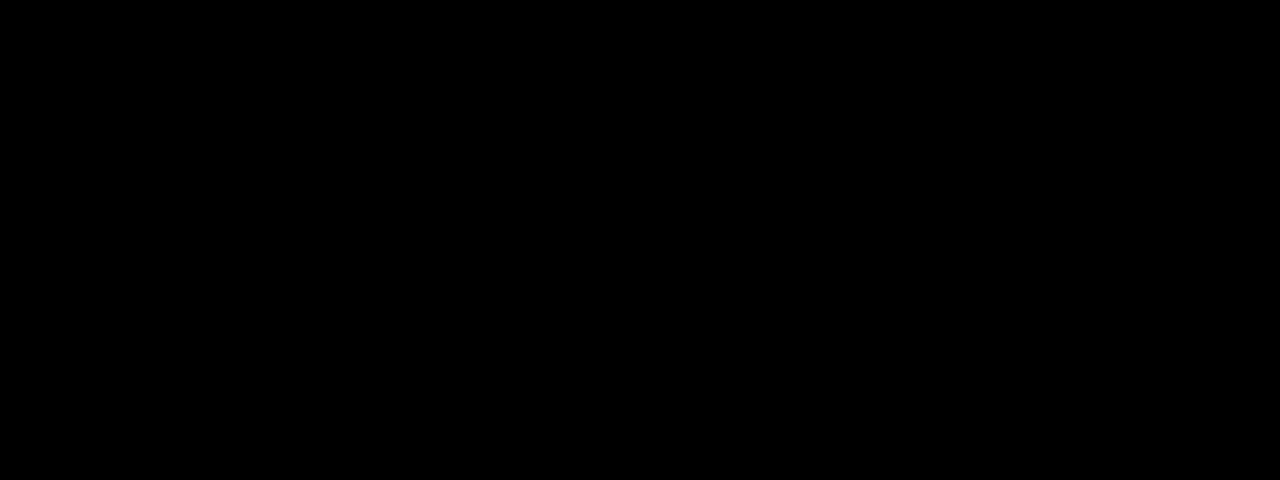
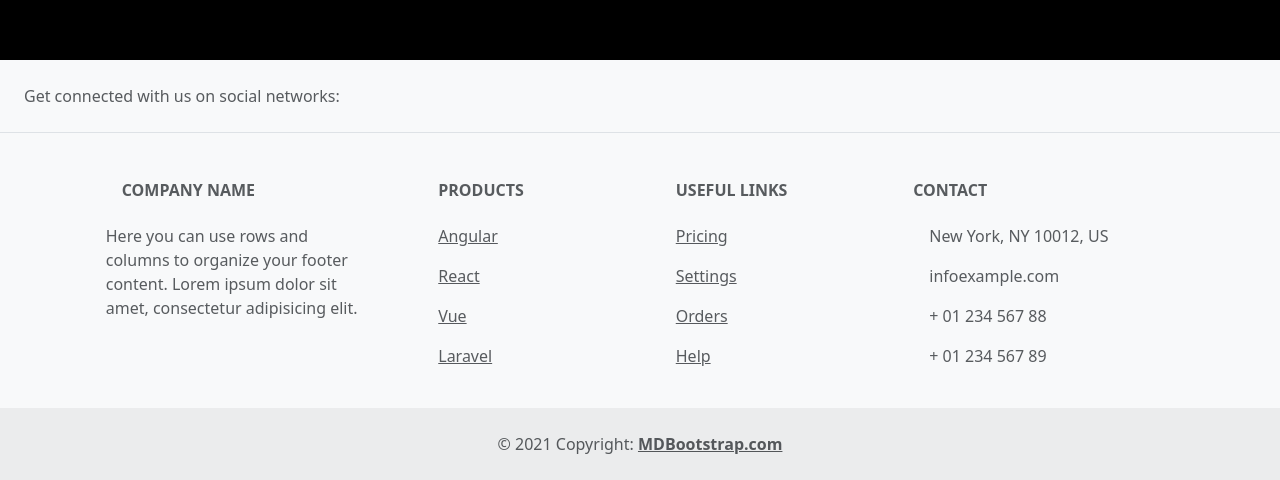
Before and after one commit to DracFiendMG/portfolio-angular, an Angular app: page / in a window 1280 px wide. Shown: the part 822-1302 px from the top of the page. Before the commit the page ends 800 px from the top, so only its background shows below. Built offline with nearby package versions, Linux system fonts and the light colour scheme.

Commit message:
rendering footer on the bottom of the page

```diff
--- a/src/app/app.component.css
+++ b/src/app/app.component.css
@@ -1,3 +1,6 @@
 .body-con {
     max-width: 1700px;
+    min-height: 100vh;
+    display: flex;
+    flex-direction: column;
 }
--- a/src/app/app.component.html
+++ b/src/app/app.component.html
@@ -12,3 +12,4 @@
     <app-pages *ngIf="loadedTab === 'pages'"></app-pages>
     <app-timeline *ngIf="loadedTab === 'experience'"></app-timeline>
 </div>
+<app-footer></app-footer>
--- a/src/app/app.component.ts
+++ b/src/app/app.component.ts
@@ -5,6 +5,7 @@
 import { ProjectsComponent } from "./projects/projects.component";
 import { TimelineComponent } from "./timeline/timeline.component";
 import { PagesComponent } from "./pages/pages.component";
+import { FooterComponent } from "./footer/footer.component";
 
 @Component({
     selector: 'app-root',
@@ -14,7 +15,10 @@
     imports: [CommonModule,
         RouterOutlet,
         HeaderComponent,
-        ProjectsComponent, TimelineComponent, PagesComponent]
+        ProjectsComponent,
+        TimelineComponent,
+        PagesComponent,
+        FooterComponent]
 })
 export class AppComponent {
   title = 'portfolio-angular';
--- a/src/app/footer/footer.component.html
+++ b/src/app/footer/footer.component.html
@@ -1 +1,93 @@
-<p>footer works!</p>
+<footer class="text-center text-lg-start bg-body-tertiary text-muted">
+    <section class="d-flex justify-content-center justify-content-lg-between p-4 border-bottom">
+      <div class="me-5 d-none d-lg-block">
+        <span>Get connected with us on social networks:</span>
+      </div>
+      <div>
+        <a href="" class="me-4 text-reset">
+          <i class="fab fa-facebook-f"></i>
+        </a>
+        <a href="" class="me-4 text-reset">
+          <i class="fab fa-twitter"></i>
+        </a>
+        <a href="" class="me-4 text-reset">
+          <i class="fab fa-google"></i>
+        </a>
+        <a href="" class="me-4 text-reset">
+          <i class="fab fa-instagram"></i>
+        </a>
+        <a href="" class="me-4 text-reset">
+          <i class="fab fa-linkedin"></i>
+        </a>
+        <a href="" class="me-4 text-reset">
+          <i class="fab fa-github"></i>
+        </a>
+      </div>
+    </section>
+    <section class="">
+      <div class="container text-center text-md-start mt-5">
+        <div class="row mt-3">
+          <div class="col-md-3 col-lg-4 col-xl-3 mx-auto mb-4">
+            <h6 class="text-uppercase fw-bold mb-4">
+              <i class="fas fa-gem me-3"></i>Company name
+            </h6>
+            <p>
+              Here you can use rows and columns to organize your footer content. Lorem ipsum
+              dolor sit amet, consectetur adipisicing elit.
+            </p>
+          </div>
+          <div class="col-md-2 col-lg-2 col-xl-2 mx-auto mb-4">
+            <h6 class="text-uppercase fw-bold mb-4">
+              Products
+            </h6>
+            <p>
+              <a href="#!" class="text-reset">Angular</a>
+            </p>
+            <p>
+              <a href="#!" class="text-reset">React</a>
+            </p>
+            <p>
+              <a href="#!" class="text-reset">Vue</a>
+            </p>
+            <p>
+              <a href="#!" class="text-reset">Laravel</a>
+            </p>
+          </div>
+          <div class="col-md-3 col-lg-2 col-xl-2 mx-auto mb-4">
+            <h6 class="text-uppercase fw-bold mb-4">
+              Useful links
+            </h6>
+            <p>
+              <a href="#!" class="text-reset">Pricing</a>
+            </p>
+            <p>
+              <a href="#!" class="text-reset">Settings</a>
+            </p>
+            <p>
+              <a href="#!" class="text-reset">Orders</a>
+            </p>
+            <p>
+              <a href="#!" class="text-reset">Help</a>
+            </p>
+          </div>
+          <div class="col-md-4 col-lg-3 col-xl-3 mx-auto mb-md-0 mb-4">
+            <h6 class="text-uppercase fw-bold mb-4">Contact</h6>
+            <p><i class="fas fa-home me-3"></i> New York, NY 10012, US</p>
+            <p>
+              <i class="fas fa-envelope me-3"></i>
+              infoexample.com
+            </p>
+            <p><i class="fas fa-phone me-3"></i> + 01 234 567 88</p>
+            <p><i class="fas fa-print me-3"></i> + 01 234 567 89</p>
+          </div>
+        </div>
+      </div>
+    </section>
+
+    <!-- Copyright -->
+    <div class="text-center p-4" style="background-color: rgba(0, 0, 0, 0.05);">
+      © 2021 Copyright:
+      <a class="text-reset fw-bold" href="https://mdbootstrap.com/">MDBootstrap.com</a>
+    </div>
+    <!-- Copyright -->
+  </footer>
```
